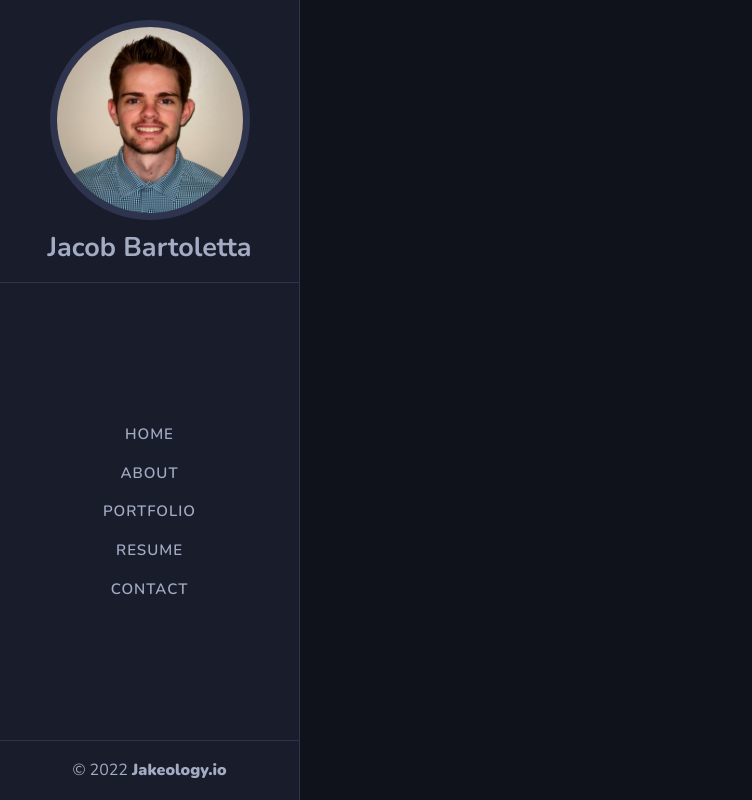
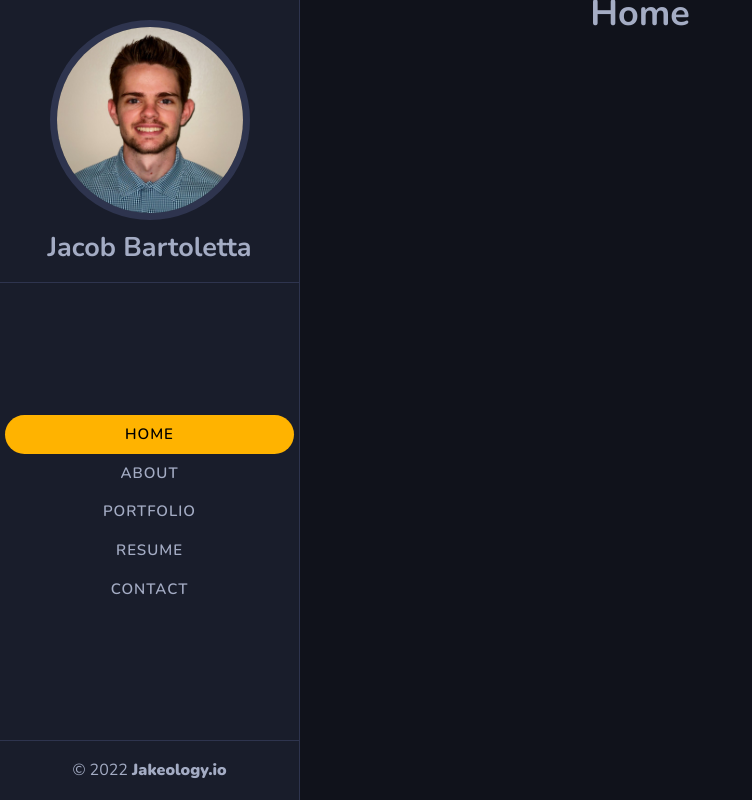
Before and after one commit to Jakeology/react-portfolio, a React (Create React App) app: page / in a window 1280 px wide. Shown: the whole page, without its empty margins (0-752 px from the left). Built offline with nearby package versions, Linux system fonts and the light colour scheme.

Commit message:
added Home component and component render

```diff
--- a/src/App.js
+++ b/src/App.js
@@ -1,20 +1,26 @@
 import React, { useState } from "react";
 import Nav from "./components/Nav";
+import Home from "./components/Home";
 
 function App() {
   const [categories] = useState([
-    { name: "Home"},
-    { name: "About"},
-    { name: "Portfolio"},
+    { name: "Home", child: Home },
+    { name: "About" },
+    { name: "Portfolio" },
     { name: "Resume" },
     { name: "Contact" },
   ]);
 
   const [currentCategory, setCurrentCategory] = useState(categories[0]);
 
+  const ActiveChild = currentCategory.child;
+
   return (
     <div>
       <Nav categories={categories} setCurrentCategory={setCurrentCategory} currentCategory={currentCategory}></Nav>
+      <main>
+        <ActiveChild />
+      </main>
     </div>
   );
 }
--- /dev/null
+++ b/src/components/Home/index.js
@@ -0,0 +1,11 @@
+import React from "react";
+
+function Home() {
+  return (
+    <div className="test">
+      <h1>Home</h1>
+    </div>
+  );
+}
+
+export default Home;
--- a/src/index.css
+++ b/src/index.css
@@ -111,3 +111,13 @@ header h2 {
   padding: 15px 0;
   border-top: 1px solid #2e344e;
 }
+
+.navActive {
+  background-color: #ffb300;
+  color: rgb(0, 0, 0);
+  border-radius: 20px;
+}
+
+.test {
+  text-align: center;
+}
```
